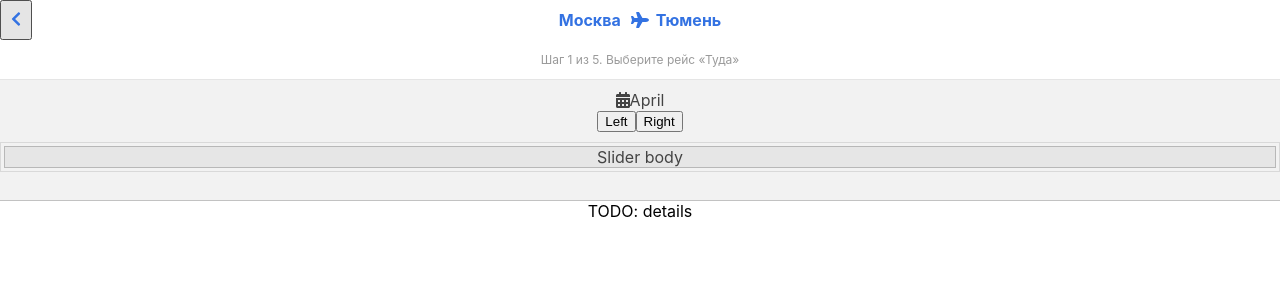
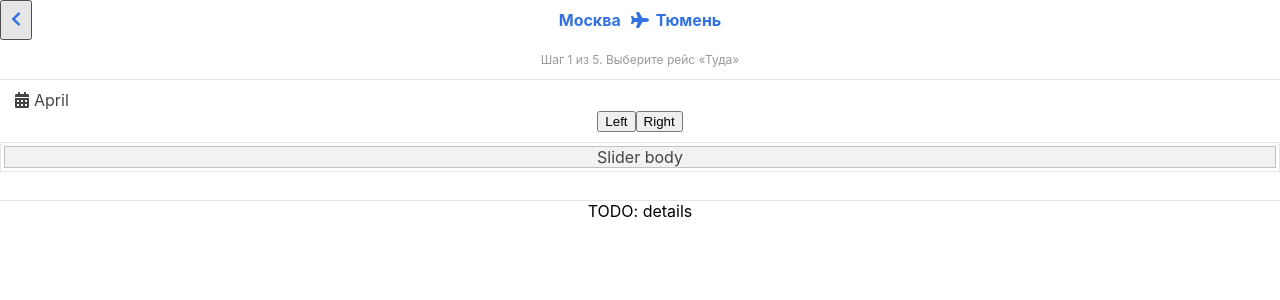
Before and after one commit to VadimCpp/flights, a React (Create React App) app: page / in a window 1280 px wide. Shown: the top 300 px of the page. Built offline with nearby package versions, Linux system fonts and the light colour scheme.

Commit message:
Update calendar styles

```diff
--- a/src/Calendar.css
+++ b/src/Calendar.css
@@ -1,10 +1,18 @@
 .calendar {
-  background-color: rgba(0, 0, 0, 0.05);
-  border-bottom: 1px solid rgba(0, 0, 0, 0.2);
+  border-bottom: 1px solid rgba(0, 0, 0, 0.1);
   min-height: 100px;
   color: #444;
   padding-top: 10px;
   padding-bottom: 10px;
+}
+
+.calendar-header {
+  text-align: left;
+  padding-left: 15px;
+}
+
+.calendar-header_month {
+  padding-left: 5px;
 }
 
 .calendar-slider {
--- a/src/Calendar.js
+++ b/src/Calendar.js
@@ -42,7 +42,7 @@ class Calendar extends Component {
       <div className="calendar">
         <div className="calendar-header">
           <FontAwesomeIcon icon={faCalendarAlt} />
-          <span className="month">
+          <span className="calendar-header_month">
             {this.state.month}
           </span>
         </div>
```
